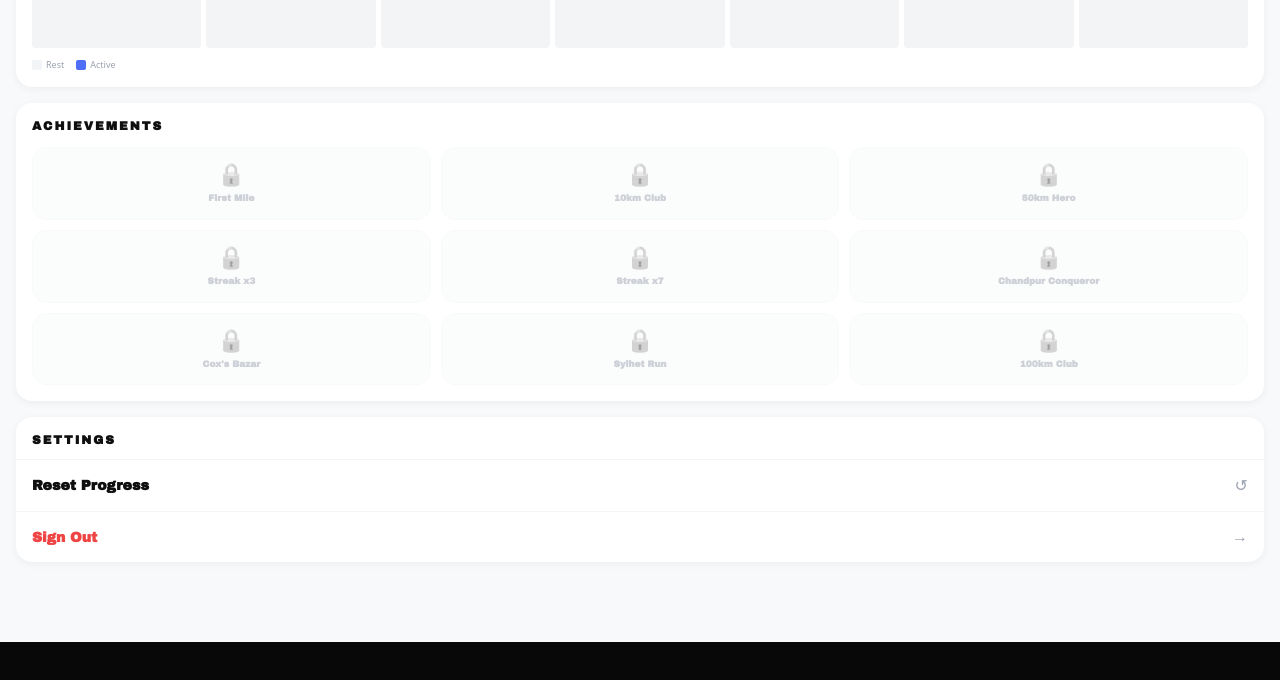
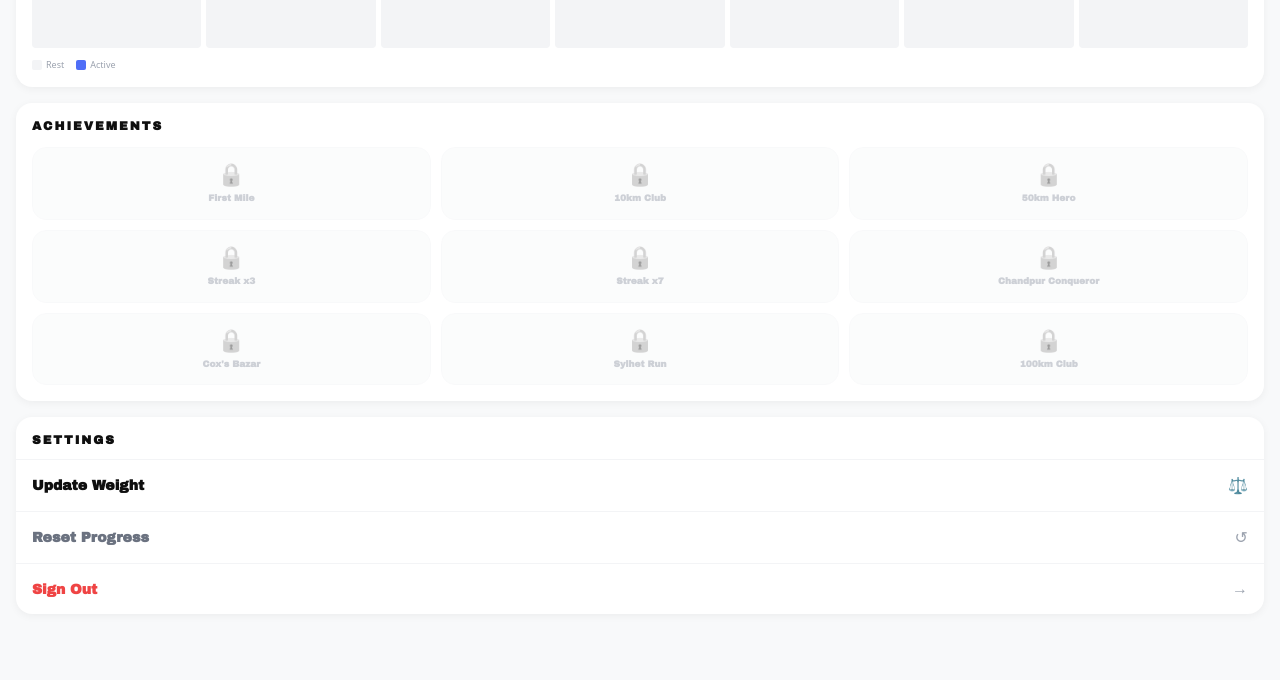
Before and after one commit to Kayes2323/move-app, a Next.js app: page /profile in a window 1280 px wide. Shown: the part 1196-1876 px from the top of the page. Before the commit the page ends 1838 px from the top, so only its background shows below. Built offline with nearby package versions, Linux system fonts and the light colour scheme.

Commit message:
profile update weight + settings fix

```diff
--- a/app/profile/page.tsx
+++ b/app/profile/page.tsx
@@ -197,8 +197,12 @@ export default function Profile() {
        {/* SETTINGS */}
 <div style={{ background: "#FFFFFF", borderRadius: "16px", overflow: "hidden", boxShadow: "0 2px 8px rgba(0,0,0,0.05)" }}>
   <p style={{ color: "#0F0F0F", fontSize: "12px", letterSpacing: "2px", fontWeight: 900, padding: "16px 16px 12px" }}>SETTINGS</p>
+  <div onClick={() => window.location.href = "/onboarding"} style={{ padding: "16px", display: "flex", alignItems: "center", justifyContent: "space-between", borderTop: "1px solid #F3F4F6", cursor: "pointer" }}>
+    <span style={{ color: "#0F0F0F", fontSize: "14px", fontWeight: 700 }}>Update Weight</span>
+    <span style={{ color: "#9CA3AF", fontSize: "16px" }}>⚖️</span>
+  </div>
   <div style={{ padding: "16px", display: "flex", alignItems: "center", justifyContent: "space-between", borderTop: "1px solid #F3F4F6", cursor: "pointer" }}>
-            <span style={{ color: "#0F0F0F", fontSize: "14px", fontWeight: 700 }}>Reset Progress</span>
+    <span style={{ color: "#6B7280", fontSize: "14px", fontWeight: 700 }}>Reset Progress</span>
     <span style={{ color: "#9CA3AF", fontSize: "16px" }}>↺</span>
   </div>
   <div onClick={handleSignOut} style={{ padding: "16px", display: "flex", alignItems: "center", justifyContent: "space-between", borderTop: "1px solid #F3F4F6", cursor: "pointer" }}>
```
Lines whose indentation alone changed are shown as unchanged.
